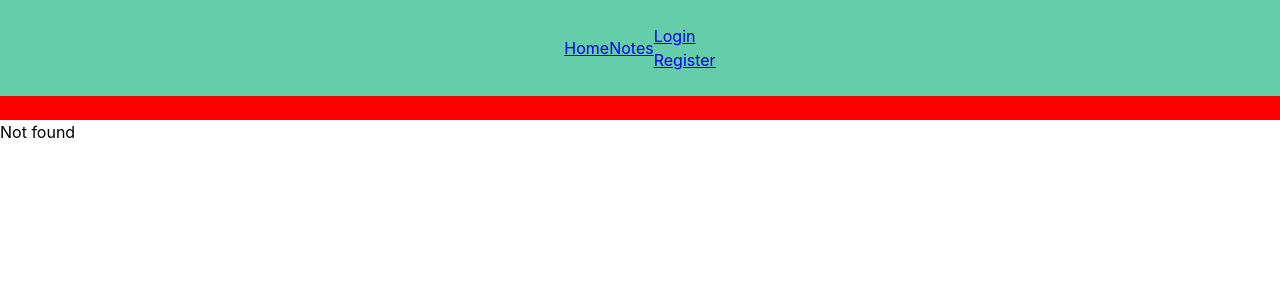
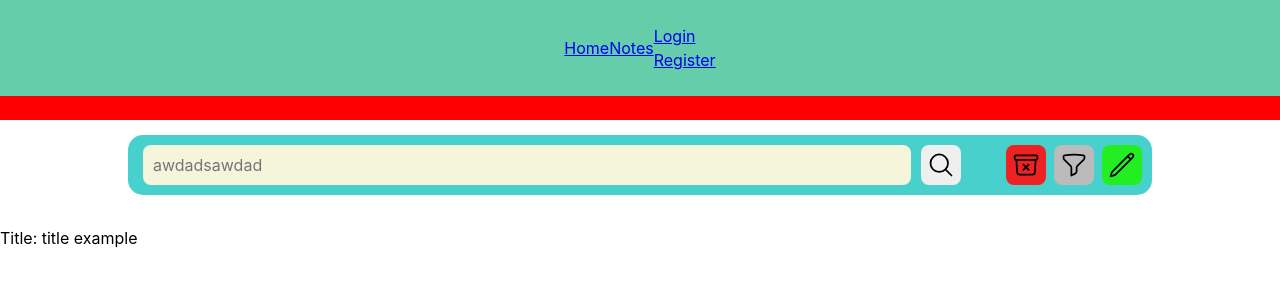
Before and after one commit to KighteW3/Note4Keep-frontend-old, a React (Vite) app: page /notes/1 in a window 1280 px wide. Before the commit this address had no page. Shown: the top 300 px of the page. Built offline with nearby package versions, Linux system fonts and the light colour scheme.

Commit message:
Solved note pages and search feature, design remains to be done

```diff
--- a/src/App.tsx
+++ b/src/App.tsx
@@ -35,8 +35,12 @@ export default function App() {
         <Route path="/" element={<Home />} />
         <Route path="notes" element={<Notes />}>
           <Route path="search/:searchQuery" element={<SearchNotes />} />
-          <Route path="search/:numPage/:searchQuery" element={<SearchNotes />} />
+          <Route
+            path="search/:numPage/:searchQuery"
+            element={<SearchNotes />}
+          />
         </Route>
+        <Route path="notes/:numPage" element={<Notes />} />
         <Route path="notes/id/:noteId" element={<SpecificNote />} />
         <Route path="users/login" element={<Login />} />
         <Route path="users/register" element={<Register />} />
--- /dev/null
+++ b/src/components/NotesNavBar.tsx
@@ -0,0 +1,89 @@
+export default function NotesNavBar() {
+  return (
+    <nav className="notes-nav">
+      <div className="notes-nav__bar">
+        <form className="notes-nav__bar__form">
+          <input
+            id="notes-nav__bar__form__search"
+            type="search"
+            placeholder="awdadsawdad"
+          />
+          <button>
+            <svg
+              xmlns="http://www.w3.org/2000/svg"
+              fill="none"
+              viewBox="0 0 24 24"
+              strokeWidth={1.5}
+              stroke="currentColor"
+              className="w-6 h-6"
+            >
+              <path
+                strokeLinecap="round"
+                strokeLinejoin="round"
+                d="M21 21l-5.197-5.197m0 0A7.5 7.5 0 105.196 5.196a7.5 7.5 0 0010.607 10.607z"
+              />
+            </svg>
+
+            <input id="notes-nav__bar__form__submit" type="submit" value="" />
+          </button>
+        </form>
+        <div className="notes-nav__bar__buttons">
+          <div className="notes-nav__bar__buttons__button notes-nav__bar__buttons__delete">
+            <button>
+              <svg
+                xmlns="http://www.w3.org/2000/svg"
+                fill="none"
+                viewBox="0 0 24 24"
+                strokeWidth={1.5}
+                stroke="currentColor"
+                className="w-6 h-6"
+              >
+                <path
+                  strokeLinecap="round"
+                  strokeLinejoin="round"
+                  d="M20.25 7.5l-.625 10.632a2.25 2.25 0 01-2.247 2.118H6.622a2.25 2.25 0 01-2.247-2.118L3.75 7.5m6 4.125l2.25 2.25m0 0l2.25 2.25M12 13.875l2.25-2.25M12 13.875l-2.25 2.25M3.375 7.5h17.25c.621 0 1.125-.504 1.125-1.125v-1.5c0-.621-.504-1.125-1.125-1.125H3.375c-.621 0-1.125.504-1.125 1.125v1.5c0 .621.504 1.125 1.125 1.125z"
+                />
+              </svg>
+            </button>
+          </div>
+          <div className="notes-nav__bar__buttons__button notes-nav__bar__buttons__filters">
+            <button>
+              <svg
+                xmlns="http://www.w3.org/2000/svg"
+                fill="none"
+                viewBox="0 0 24 24"
+                strokeWidth={1.5}
+                stroke="currentColor"
+                className="w-6 h-6"
+              >
+                <path
+                  strokeLinecap="round"
+                  strokeLinejoin="round"
+                  d="M12 3c2.755 0 5.455.232 8.083.678.533.09.917.556.917 1.096v1.044a2.25 2.25 0 01-.659 1.591l-5.432 5.432a2.25 2.25 0 00-.659 1.591v2.927a2.25 2.25 0 01-1.244 2.013L9.75 21v-6.568a2.25 2.25 0 00-.659-1.591L3.659 7.409A2.25 2.25 0 013 5.818V4.774c0-.54.384-1.006.917-1.096A48.32 48.32 0 0112 3z"
+                />
+              </svg>
+            </button>
+          </div>
+          <div className="notes-nav__bar__buttons__button notes-nav__bar__buttons__write">
+            <button>
+              <svg
+                xmlns="http://www.w3.org/2000/svg"
+                fill="none"
+                viewBox="0 0 24 24"
+                strokeWidth={1.5}
+                stroke="currentColor"
+                className="w-6 h-6"
+              >
+                <path
+                  strokeLinecap="round"
+                  strokeLinejoin="round"
+                  d="M16.862 4.487l1.687-1.688a1.875 1.875 0 112.652 2.652L6.832 19.82a4.5 4.5 0 01-1.897 1.13l-2.685.8.8-2.685a4.5 4.5 0 011.13-1.897L16.863 4.487zm0 0L19.5 7.125"
+                />
+              </svg>
+            </button>
+          </div>
+        </div>
+      </div>
+    </nav>
+  );
+}
--- a/src/routes/Notes.tsx
+++ b/src/routes/Notes.tsx
@@ -1,10 +1,8 @@
 import { useEffect, useState } from "react";
-import CreateNote from "../components/CreateNote";
-import { useAppDispatch, useAppSelector } from "../hooks/store";
-import { refreshCount, refreshLog } from "../store/refreshNotes";
 import { host } from "../components/host";
 import "../styles/Notes.css";
-import { Outlet } from "react-router-dom";
+import { Outlet, useParams } from "react-router-dom";
+import NotesNavBar from "../components/NotesNavBar";
 
 interface Note {
   note_id: string;
@@ -14,81 +12,50 @@ interface Note {
 }
 
 export default function Notes() {
-  const refresh = useAppSelector((state) => state.refreshNotes.refresh);
-  const dispatch = useAppDispatch();
-  const [notesList, setNotesList] = useState<React.JSX.Element | null>(null);
+  const [notesList, setNotesList] = useState<Note[]>([
+    {
+      note_id: "id example",
+      title: "title example",
+      priority: 0,
+      text: "text example",
+    },
+  ]);
+  const [notePageOrd, setNotePageOrd] = useState<Note[][]>([
+    [
+      {
+        note_id: "id example",
+        title: "title example",
+        priority: 0,
+        text: "text example",
+      },
+    ],
+  ]);
+  const [isRoot, setIsRoot] = useState<boolean>(true);
+  const { numPage } = useParams();
+  const [numPageToUse, setNumPageToUse] = useState<number>(0);
 
+  const URL = `http://${host}:5722/api/notes`;
+
+  // useEffect para el funcionamiento del componente
   useEffect(() => {
-    const URL = `http://${host}:5722/api/notes`;
     const authRaw = window.localStorage.getItem("SESSION_ID");
-
-    const noteHandleClick = (noteId: string) => {
-      const token = window.localStorage.getItem("SESSION_ID");
-
-      if (token) {
-        const tokenDecoded = JSON.parse(token);
-
-        const URL = `http://${host}:5722/api/notes/delete-note`;
-
-        const data = {
-          method: "DELETE",
-          headers: {
-            "content-type": "application/json",
-            authorization: `Bearer ${tokenDecoded.token}`,
-          },
-          body: JSON.stringify({
-            note_id: noteId,
-          }),
-        };
-
-        (async () => {
-          const response = await fetch(URL, data);
-          const resParsed = await response.json();
-
-          if (response.ok) {
-            console.log("note deleted");
-            dispatch(refreshCount(refresh + 1));
-            dispatch(refreshLog("Note deleted"));
-          } else {
-            console.log(resParsed.error);
-          }
-        })();
-      }
-    };
 
     if (authRaw) {
       (async () => {
         const auth = JSON.parse(authRaw);
 
+        const data = {
+          method: "GET",
+          headers: {
+            "Content-Type": "application/json",
+            authorization: `Bearer ${auth.token}`,
+          },
+        };
+
         try {
-          const result = await fetch(URL, {
-            method: "GET",
-            headers: {
-              "Content-Type": "application/json",
-              authorization: `Bearer ${auth.token}`,
-            },
-          });
-          const data = await result.json();
-
-          if (result.ok) {
-            setNotesList(
-              <>
-                {data.result.map((note: Note) => (
-                  <div key={note.note_id}>
-                    <span>ID: {note.note_id}</span>
-                    <span>Title: {note.title}</span>
-                    <span>Priority: {note.priority}</span>
-                    <span>Body: {note.text}</span>
-                    <button onClick={() => noteHandleClick(note.note_id)}>
-                      Delete
-                    </button>
-                  </div>
-                ))}
-              </>
-            );
-          } else {
-            setNotesList(<div>Not found</div>);
-          }
+          const result = await fetch(URL, data);
+          const res = await result.json();
+          setNotesList(res.result);
         } catch (e) {
           console.error(e);
         }
@@ -96,7 +63,59 @@ export default function Notes() {
     } else {
       console.error("No auth provided");
     }
-  }, [refresh, dispatch]);
+  }, [URL]);
+
+  // useEffect para la gestión de las páginas
+  useEffect(() => {
+    const numOfPages =
+      notesList && notesList.length > 0
+        ? Math.ceil(notesList.length / 28)
+        : null;
+
+    const notesPages = [];
+
+    if (numOfPages) {
+      for (let i = 0; i < numOfPages; i++) {
+        if (i > 0) {
+          const a = 28 * i;
+          const b = a + 28;
+
+          const c = [];
+
+          for (let j = a; j < b; j++) {
+            if (notesList[j]) {
+              c.push(notesList[j]);
+            }
+          }
+
+          notesPages.push(c);
+        } else {
+          const a = [];
+          for (let j = 0; j < 28; j++) {
+            if (notesList[j]) {
+              a.push(notesList[j]);
+            }
+          }
+
+          notesPages.push(a);
+        }
+      }
+    }
+
+    setNotePageOrd(notesPages);
+  }, [notesList]);
+
+  useEffect(() => {
+    const a = numPage ? parseInt(numPage) - 1 : 0;
+    setNumPageToUse(a);
+
+    setIsRoot(
+      window.location.pathname.startsWith("/notes") &&
+        !window.location.pathname.includes("search" || "id")
+        ? true
+        : false
+    );
+  }, [numPage]);
 
   return (
     <>
@@ -111,96 +130,21 @@ export default function Notes() {
       {notesList} */}
 
       <div className="notes-main">
-        <nav className="notes-nav">
-          <div className="notes-nav__bar">
-            <form className="notes-nav__bar__form">
-              <input
-                id="notes-nav__bar__form__search"
-                type="search"
-                placeholder="awdadsawdad"
-              />
-              <button>
-                <svg
-                  xmlns="http://www.w3.org/2000/svg"
-                  fill="none"
-                  viewBox="0 0 24 24"
-                  strokeWidth={1.5}
-                  stroke="currentColor"
-                  className="w-6 h-6"
-                >
-                  <path
-                    strokeLinecap="round"
-                    strokeLinejoin="round"
-                    d="M21 21l-5.197-5.197m0 0A7.5 7.5 0 105.196 5.196a7.5 7.5 0 0010.607 10.607z"
-                  />
-                </svg>
-
-                <input
-                  id="notes-nav__bar__form__submit"
-                  type="submit"
-                  value=""
-                />
-              </button>
-            </form>
-            <div className="notes-nav__bar__buttons">
-              <div className="notes-nav__bar__buttons__button notes-nav__bar__buttons__delete">
-                <button>
-                  <svg
-                    xmlns="http://www.w3.org/2000/svg"
-                    fill="none"
-                    viewBox="0 0 24 24"
-                    strokeWidth={1.5}
-                    stroke="currentColor"
-                    className="w-6 h-6"
-                  >
-                    <path
-                      strokeLinecap="round"
-                      strokeLinejoin="round"
-                      d="M20.25 7.5l-.625 10.632a2.25 2.25 0 01-2.247 2.118H6.622a2.25 2.25 0 01-2.247-2.118L3.75 7.5m6 4.125l2.25 2.25m0 0l2.25 2.25M12 13.875l2.25-2.25M12 13.875l-2.25 2.25M3.375 7.5h17.25c.621 0 1.125-.504 1.125-1.125v-1.5c0-.621-.504-1.125-1.125-1.125H3.375c-.621 0-1.125.504-1.125 1.125v1.5c0 .621.504 1.125 1.125 1.125z"
-                    />
-                  </svg>
-                </button>
-              </div>
-              <div className="notes-nav__bar__buttons__button notes-nav__bar__buttons__filters">
-                <button>
-                  <svg
-                    xmlns="http://www.w3.org/2000/svg"
-                    fill="none"
-                    viewBox="0 0 24 24"
-                    strokeWidth={1.5}
-                    stroke="currentColor"
-                    className="w-6 h-6"
-                  >
-                    <path
-                      strokeLinecap="round"
-                      strokeLinejoin="round"
-                      d="M12 3c2.755 0 5.455.232 8.083.678.533.09.917.556.917 1.096v1.044a2.25 2.25 0 01-.659 1.591l-5.432 5.432a2.25 2.25 0 00-.659 1.591v2.927a2.25 2.25 0 01-1.244 2.013L9.75 21v-6.568a2.25 2.25 0 00-.659-1.591L3.659 7.409A2.25 2.25 0 013 5.818V4.774c0-.54.384-1.006.917-1.096A48.32 48.32 0 0112 3z"
-                    />
-                  </svg>
-                </button>
-              </div>
-              <div className="notes-nav__bar__buttons__button notes-nav__bar__buttons__write">
-                <button>
-                  <svg
-                    xmlns="http://www.w3.org/2000/svg"
-                    fill="none"
-                    viewBox="0 0 24 24"
-                    strokeWidth={1.5}
-                    stroke="currentColor"
-                    className="w-6 h-6"
-                  >
-                    <path
-                      strokeLinecap="round"
-                      strokeLinejoin="round"
-                      d="M16.862 4.487l1.687-1.688a1.875 1.875 0 112.652 2.652L6.832 19.82a4.5 4.5 0 01-1.897 1.13l-2.685.8.8-2.685a4.5 4.5 0 011.13-1.897L16.863 4.487zm0 0L19.5 7.125"
-                    />
-                  </svg>
-                </button>
-              </div>
-            </div>
-          </div>
-        </nav>
+        <NotesNavBar />
         <Outlet />
+        {isRoot && notePageOrd[numPageToUse] ? (
+          <>
+            {notePageOrd[numPageToUse].map((result) => {
+              return (
+                <div key={result.note_id}>
+                  <p>Title: {result.title}</p>
+                </div>
+              );
+            })}
+          </>
+        ) : (
+          <></>
+        )}
       </div>
     </>
   );
--- a/src/routes/SearchNotes.tsx
+++ b/src/routes/SearchNotes.tsx
@@ -21,13 +21,23 @@ export default function SearchNotes() {
       text: "text example",
     },
   ]);
-  const [notePageOrd, setNotePageOrd] = useState<Note[][]>();
+  const [notePageOrd, setNotePageOrd] = useState<Note[][]>([
+    [
+      {
+        note_id: "id example",
+        title: "title example",
+        priority: 0,
+        text: "text example",
+      },
+    ],
+  ]);
+  const [numPageToUse, setNumPageToUse] = useState<number>(0);
 
   const URL = `http://${host}:5722/api/notes/some-note`;
 
+  useEffect(() => {
     const token = window.localStorage.getItem("SESSION_ID");
 
-  useEffect(() => {
     (async () => {
       if (token) {
         const tokenDecoded = JSON.parse(token);
@@ -46,34 +56,43 @@ export default function SearchNotes() {
         try {
           const result = await fetch(URL, data);
           const res = await result.json();
-          console.log(res);
           setNotesList(res.result);
         } catch (e) {
           console.error(e);
         }
       }
     })();
+  }, [URL, searchQuery]);
+
+  useEffect(() => {
+    const numOfPages =
+      notesList && notesList.length > 0
+        ? Math.ceil(notesList.length / 28)
+        : null;
 
     const notesPages = [];
-    const numPageInt = numPage ? parseInt(numPage) : null;
 
-    if (numPageInt) {
-      for (let i = 0; i < numPageInt; i++) {
+    if (numOfPages) {
+      for (let i = 0; i < numOfPages; i++) {
         if (i > 0) {
-          const a = 28 * numPageInt;
+          const a = 28 * i;
           const b = a + 28;
 
           const c = [];
 
           for (let j = a; j < b; j++) {
+            if (notesList[j]) {
               c.push(notesList[j]);
+            }
           }
 
           notesPages.push(c);
         } else {
           const a = [];
           for (let j = 0; j < 28; j++) {
+            if (notesList[j]) {
               a.push(notesList[j]);
+            }
           }
 
           notesPages.push(a);
@@ -81,22 +100,31 @@ export default function SearchNotes() {
       }
     }
 
+    if (notesList) {
       setNotePageOrd(notesPages);
-  }, [URL, token, searchQuery, notesList, numPage]);
+    }
+  }, [notesList]);
+
+  useEffect(() => {
+    const a = numPage ? parseInt(numPage) - 1 : 0;
+
+    setNumPageToUse(a);
+  }, [numPage, notePageOrd]);
 
   return (
     <div className="search-notes">
       <div className="search-notes__content">
-        {notesList.map((result) => {
+        {notePageOrd[numPageToUse] ? (
+          notePageOrd[numPageToUse].map((result) => {
             return (
-            <>
               <div key={result.note_id}>
-                <p>{result.title}</p>
+                <p>Title: {result.title}</p>
               </div>
-            </>
             );
-        })}
-        {<>{notesList[0].title}</>}
+          })
+        ) : (
+          <></>
+        )}
       </div>
       <div className="search-notes__pages-count"></div>
     </div>
```
Lines whose indentation alone changed are shown as unchanged.
